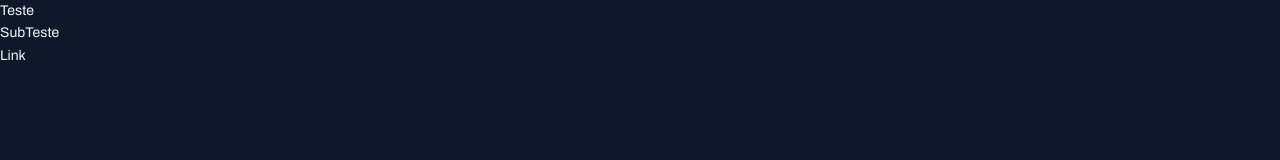
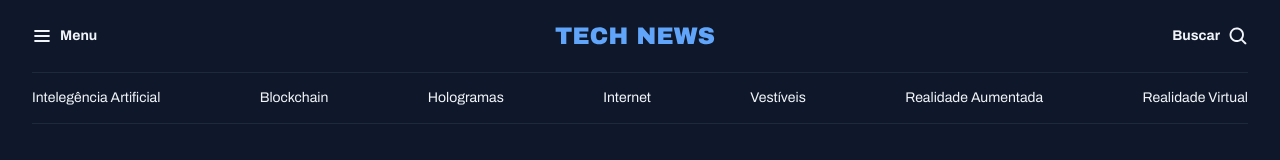
Before and after one commit to LucasFTomazela/portal-noticias, a plain HTML site: page index.html in a window 1280 px wide. Drawn offline with Linux system fonts and the light colour scheme.

Commit message:
Creating the header and menus

```diff
--- a/index.html
+++ b/index.html
@@ -13,8 +13,29 @@
     <link rel="stylesheet" href="styles/index.css">
 </head>
 <body>
-    <h1>Teste</h1>
-    <h2>SubTeste</h2>
-    <a href="#">Link</a>
+    <header class="container">
+        <nav id="primary" class="grid grid-flow-col">
+        <div>
+            <img src="assets/icons/List.svg" alt="Ícone de menu">
+            <strong>Menu</strong>
+        </div>
+        <div>
+            <img src="assets/Logo.svg" alt="TechNews Logo">
+        </div>
+        <div>
+            <strong>Buscar</strong>
+            <img src="assets/icons/MagnifyingGlass.svg" alt="Ícone de lupa para pesquisa">
+        </div>
+        </nav>
+        <nav id="secondary" class="grid grid-flow-col">
+            <a href="#">Intelegência Artificial</a>
+            <a href="#">Blockchain</a>
+            <a href="#">Hologramas</a>
+            <a href="#">Internet</a>
+            <a href="#">Vestíveis</a>
+            <a href="#">Realidade Aumentada</a>
+            <a href="#">Realidade Virtual</a>
+        </nav>
+    </header>
 </body>
 </html>
--- a/styles/global.css
+++ b/styles/global.css
@@ -44,3 +44,18 @@ a {
 h1, h2, h3 {
     font: inherit;
 }
+
+.container {
+    max-width: 1280px;
+    padding-inline: 32px;
+    margin-inline: auto;
+}
+
+/* utility-first */
+.grid {
+    display: grid;
+}
+
+.grid-flow-col {
+    grid-auto-flow: column;
+}
--- /dev/null
+++ b/styles/header.css
@@ -0,0 +1,25 @@
+#primary {
+    padding-block: 20px;
+
+    div {
+        display: flex;
+        align-items: center;
+        gap: 8px;
+    }
+
+    /* nesting css */
+    div:nth-child(2) {
+        margin-inline: auto;
+    }
+
+    div:nth-child(3) {
+        justify-self: end;
+    }
+}
+
+#secondary {
+    padding-block: 14px;
+    border: solid 1px var(--stroke-color);
+    border-inline: none;
+    justify-content: space-between;
+}
--- a/styles/index.css
+++ b/styles/index.css
@@ -1 +1,2 @@
 @import "global.css";
+@import "header.css";
```
